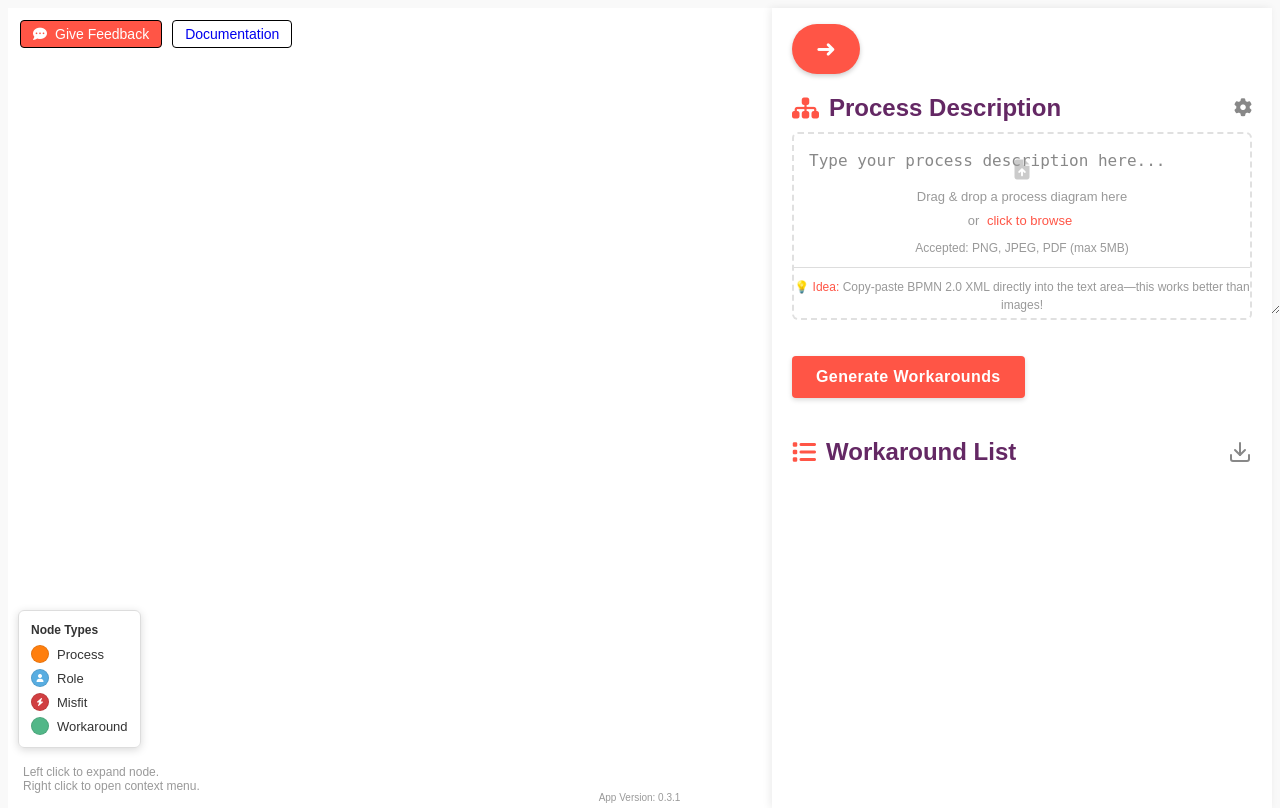
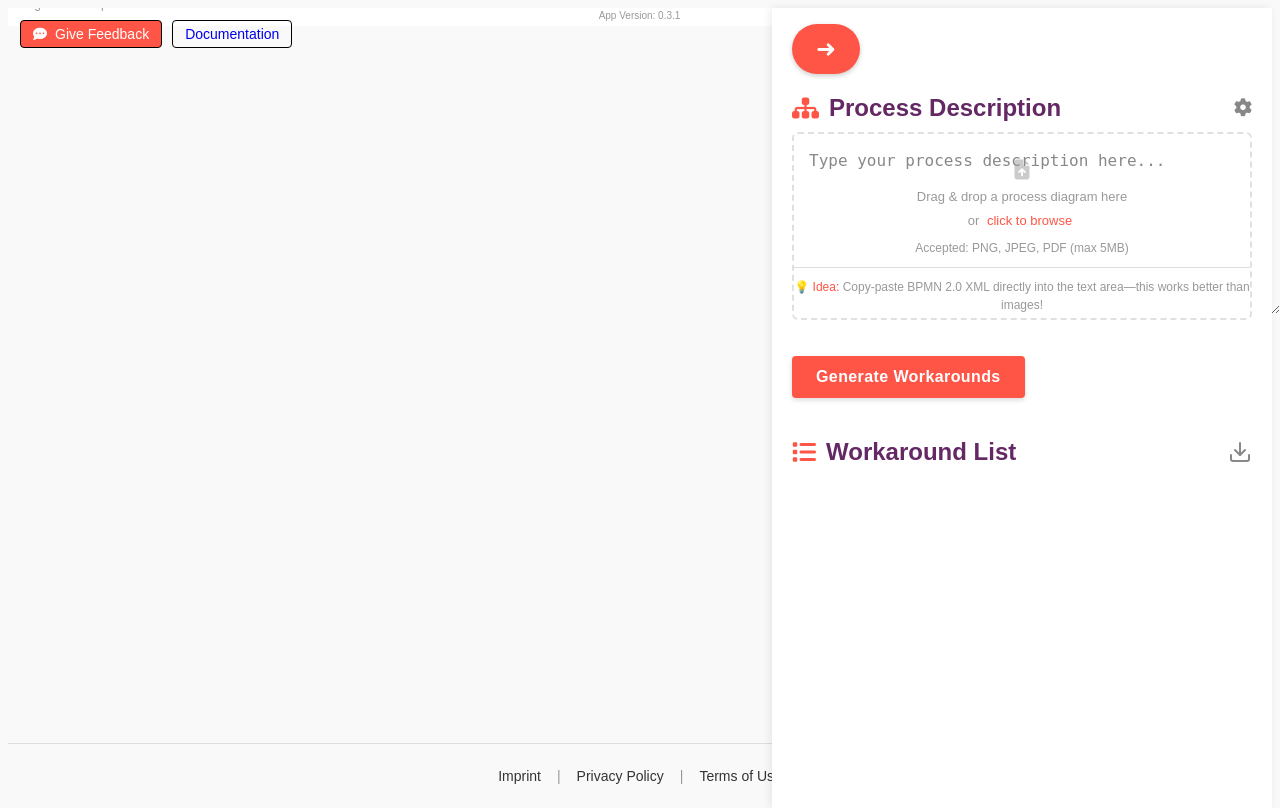
Before and after one commit to viadee/workaround-brainstormer, a Flask app: page /brainstormer in a window 1280 px wide. Run offline with Flask 3, Linux system fonts and the light colour scheme; some libraries are stand-ins or nearby versions.

Commit message:
UI: Legal links also visible in mobile mode

```diff
--- a/static/css/styles.css
+++ b/static/css/styles.css
@@ -8,7 +8,6 @@
   flex-direction: column;
   min-height: 100vh;
   font-family: "DINNextLTPro", Arial, sans-serif;
-  height:100%;
   background-color: #f9f9f9;
   font-weight: 100;
   color: black;
@@ -19,7 +18,8 @@
   display: flex;
   margin: 0;
   padding: 0;
-  height: 100vh;
+  flex: 1;
+  min-height: 400px;
 }
 /* Layout Components */
 #map-container {
@@ -1038,3 +1038,103 @@
   text-align: center;
   transition: opacity 0.5s ease;
 }
+
+/* Footer Styles */
+.brainstormer-footer {
+  background-color: #f9f9f9;
+  border-top: 1px solid var(--border-color-grey);
+  padding: 20px;
+  text-align: center;
+  flex-shrink: 0;
+}
+
+.footer-links-container {
+  display: flex;
+  justify-content: center;
+  align-items: center;
+  flex-wrap: wrap;
+  gap: 8px;
+  max-width: 1200px;
+  margin: 0 auto;
+}
+
+.footer-link {
+  color: #333;
+  text-decoration: none;
+  font-size: 14px;
+  padding: 4px 8px;
+  transition: color 0.3s ease;
+}
+
+.footer-link:hover {
+  color: var(--viadee-primary);
+  text-decoration: underline;
+}
+
+.footer-separator {
+  color: #999;
+  font-size: 14px;
+}
+
+/* Mobile Responsiveness */
+@media (max-width: 768px) {
+  .brainstormer-footer {
+    padding: 15px;
+  }
+
+  .footer-links-container {
+    gap: 4px;
+  }
+
+  .footer-link {
+    font-size: 13px;
+    padding: 2px 6px;
+  }
+
+  .footer-separator {
+    font-size: 13px;
+  }
+
+  .top-buttons {
+    top: 10px;
+    left: 10px;
+    gap: 5px;
+    flex-wrap: wrap;
+  }
+
+  .top-buttons a {
+    font-size: 12px;
+    padding: 4px 8px;
+  }
+}
+
+@media (max-width: 480px) {
+  .brainstormer-footer {
+    padding: 12px;
+  }
+
+  .footer-links-container {
+    gap: 2px;
+    flex-direction: column;
+  }
+
+  .footer-link {
+    font-size: 12px;
+    padding: 2px 4px;
+  }
+
+  .footer-separator {
+    display: none;
+  }
+
+  .top-buttons {
+    top: 8px;
+    left: 8px;
+    gap: 4px;
+  }
+
+  .top-buttons a {
+    font-size: 11px;
+    padding: 3px 6px;
+  }
+}
--- a/templates/base.html
+++ b/templates/base.html
@@ -49,6 +49,16 @@
     {% block content %}{% endblock %}
     </div>
 
+    <!-- Footer with compliance links -->
+    <footer class="brainstormer-footer">
+        <div class="footer-links-container">
+            <a href="{{ url_for('static', filename='impressum.html') }}" class="footer-link" target="_blank">Imprint</a>
+            <span class="footer-separator">|</span>
+            <a href="{{ url_for('static', filename='datenschutz.html') }}" class="footer-link" target="_blank">Privacy Policy</a>
+            <span class="footer-separator">|</span>
+            <a href="{{ url_for('static', filename='nutzungsbedingungen.html') }}" class="footer-link" target="_blank">Terms of Use</a>
+        </div>
+    </footer>
 
     <!-- Load main app -->
     <script type="module" src="{{ url_for('static', filename='js/main.js') }}"></script>
```
